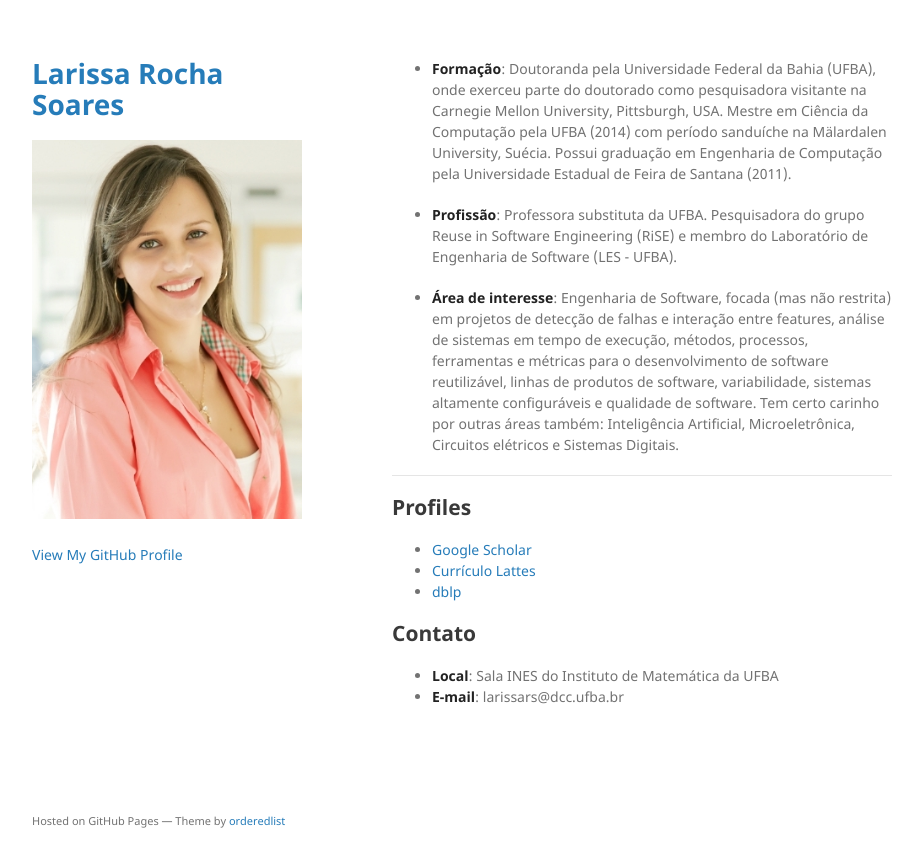
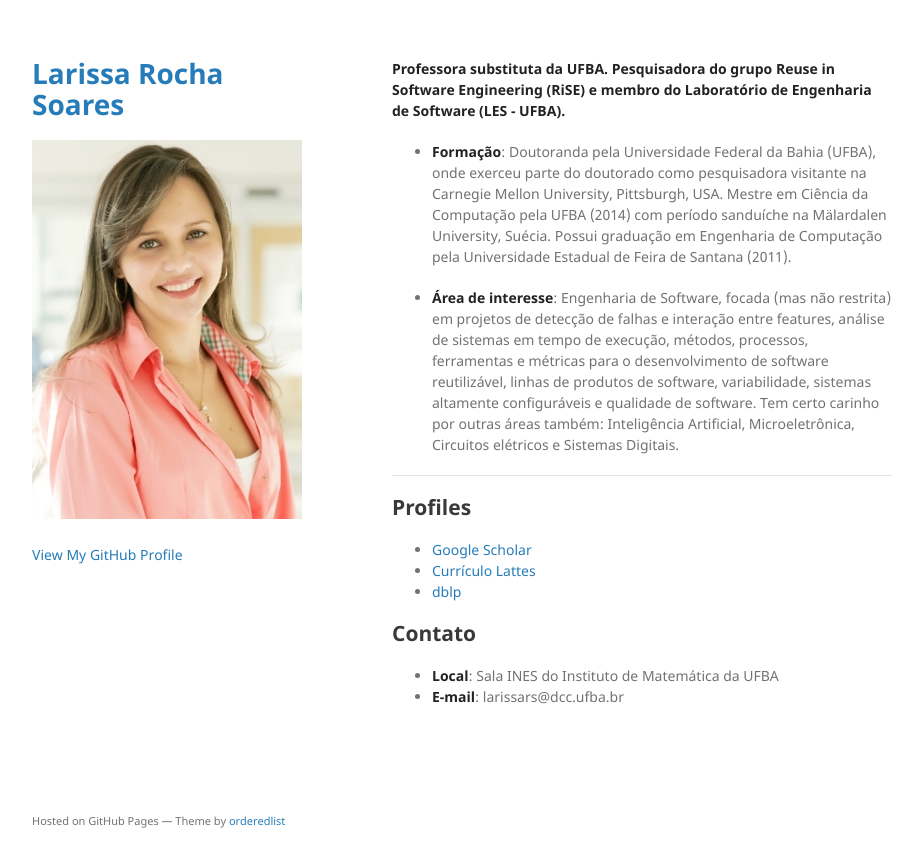
Before and after one commit to larirsoares/larirsoares.github.io, a Jekyll site: the page built from index.md, in a window 1280 px wide. Shown: the top 867 px of the page, without its empty margins (178-1100 px from the left). Built offline with Jekyll 4.4.1, drawn with Linux system fonts in a browser that asks for light colours; the repository's description, which GitHub fills in, is left out.

Commit message:
Update index.md

```diff
--- a/index.md
+++ b/index.md
@@ -5,12 +5,12 @@ layout: default
 <!-- , _italic_, or ~~strikethrough~~. -->
 
 <!-- [Link to another page](./another-page.html). -->
+**Professora substituta da UFBA. Pesquisadora do grupo Reuse in Software Engineering (RiSE) e membro do Laboratório de Engenharia de Software (LES - UFBA).**
 
 * **Formação**: Doutoranda pela Universidade Federal da Bahia (UFBA), onde exerceu parte do doutorado como pesquisadora visitante na Carnegie Mellon University, Pittsburgh, USA.
 Mestre em Ciência da Computação pela UFBA (2014) com período sanduíche na Mälardalen University, Suécia.
 Possui graduação em Engenharia de Computação pela Universidade Estadual de Feira de Santana (2011).
 
-* **Profissão**: Professora substituta da UFBA. Pesquisadora do grupo Reuse in Software Engineering (RiSE) e membro do Laboratório de Engenharia de Software (LES - UFBA).
 
 * **Área de interesse**: Engenharia de Software,  focada (mas não restrita) em projetos de detecção de falhas e interação entre features, análise de sistemas em tempo de execução, métodos, processos, ferramentas e métricas para o desenvolvimento de software reutilizável, linhas de produtos de software, variabilidade, sistemas altamente configuráveis e qualidade de software.
 Tem certo carinho por outras áreas também: Inteligência Artificial, Microeletrônica, Circuitos elétricos e Sistemas Digitais.
```
